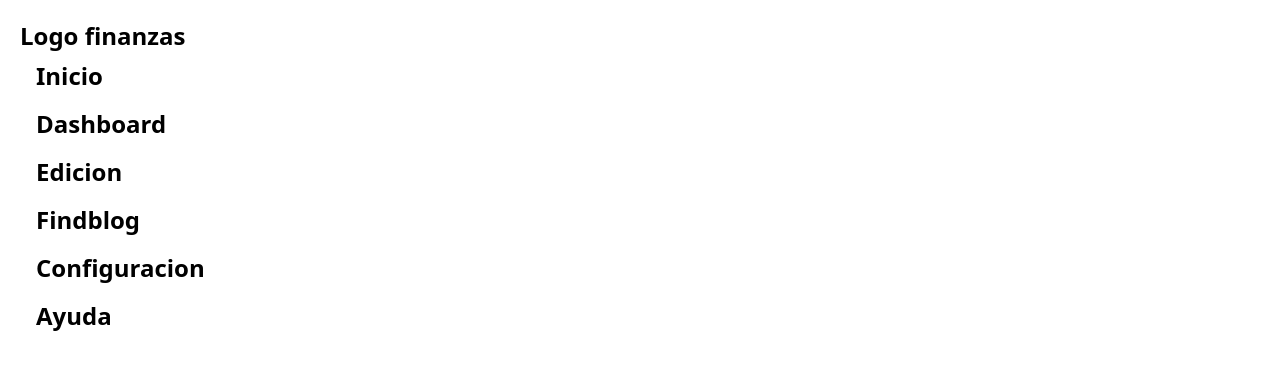
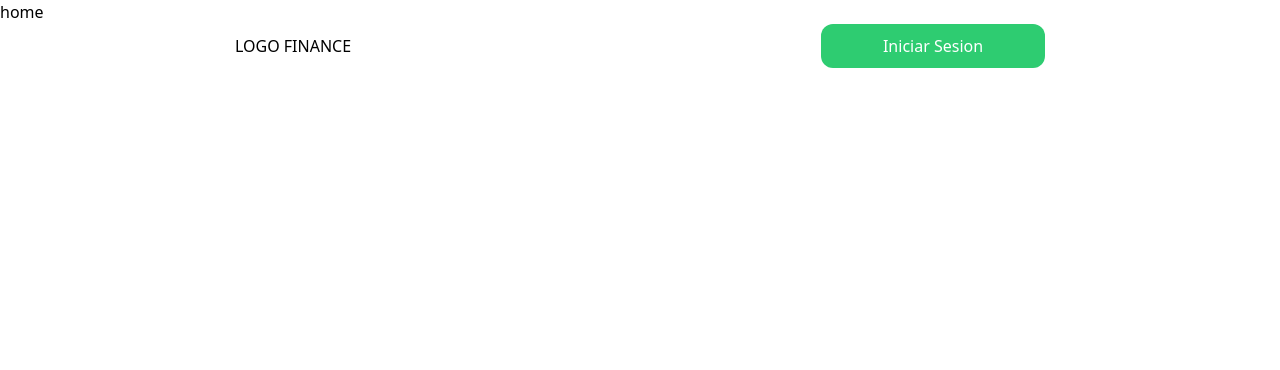
Before and after one commit to No-Country-simulation/c23-68-webapp, a React (Vite) app in the folder Frontend/: page / in a window 1280 px wide. Shown: the top 370 px of the page. Built offline with nearby package versions, Linux system fonts and the light colour scheme.

Commit message:
start home

```diff
--- a/Frontend/src/App.jsx
+++ b/Frontend/src/App.jsx
@@ -1,6 +1,6 @@
-import SideBar from './components/layout/sideBar'
 import { nameModal } from './config/nameModals'
 import usePopups from './hooks/usePopups'
+import Home from './pages/Home'
 
 function App() {
   const { LoadingModalID, LoginModalID } = nameModal
@@ -16,6 +16,7 @@ function App() {
 
   return (
     <>
+      <Home />
        {/* <div className='flex flex-col items-center justify-center h-screen gap-4'>
         <h1 className='text-xl text-red-600'> Testing de modales</h1>
         <button
@@ -32,7 +33,7 @@ function App() {
         </button>
       </div>  */}
 
-  <SideBar/>
+
     </>
   )
 }
--- /dev/null
+++ b/Frontend/src/components/layout/Navbar.jsx
@@ -0,0 +1,14 @@
+import React from 'react'
+
+const Navbar = () => {
+  return (
+    <div className='flex items-center justify-around'>
+        <h1>LOGO FINANCE</h1>
+
+        <button type="button" className='w-56 h-11 text-white bg-[#2ECC71] rounded-xl p-2'>
+            Iniciar Sesion</button>
+    </div>
+  )
+}
+
+export default Navbar
--- /dev/null
+++ b/Frontend/src/pages/Home.jsx
@@ -0,0 +1,14 @@
+import React from 'react'
+import Navbar from '../components/layout/Navbar'
+
+const Home = () => {
+  return (
+    <div>
+        home
+        <Navbar />
+
+    </ div>
+  )
+}
+
+export default Home
```
